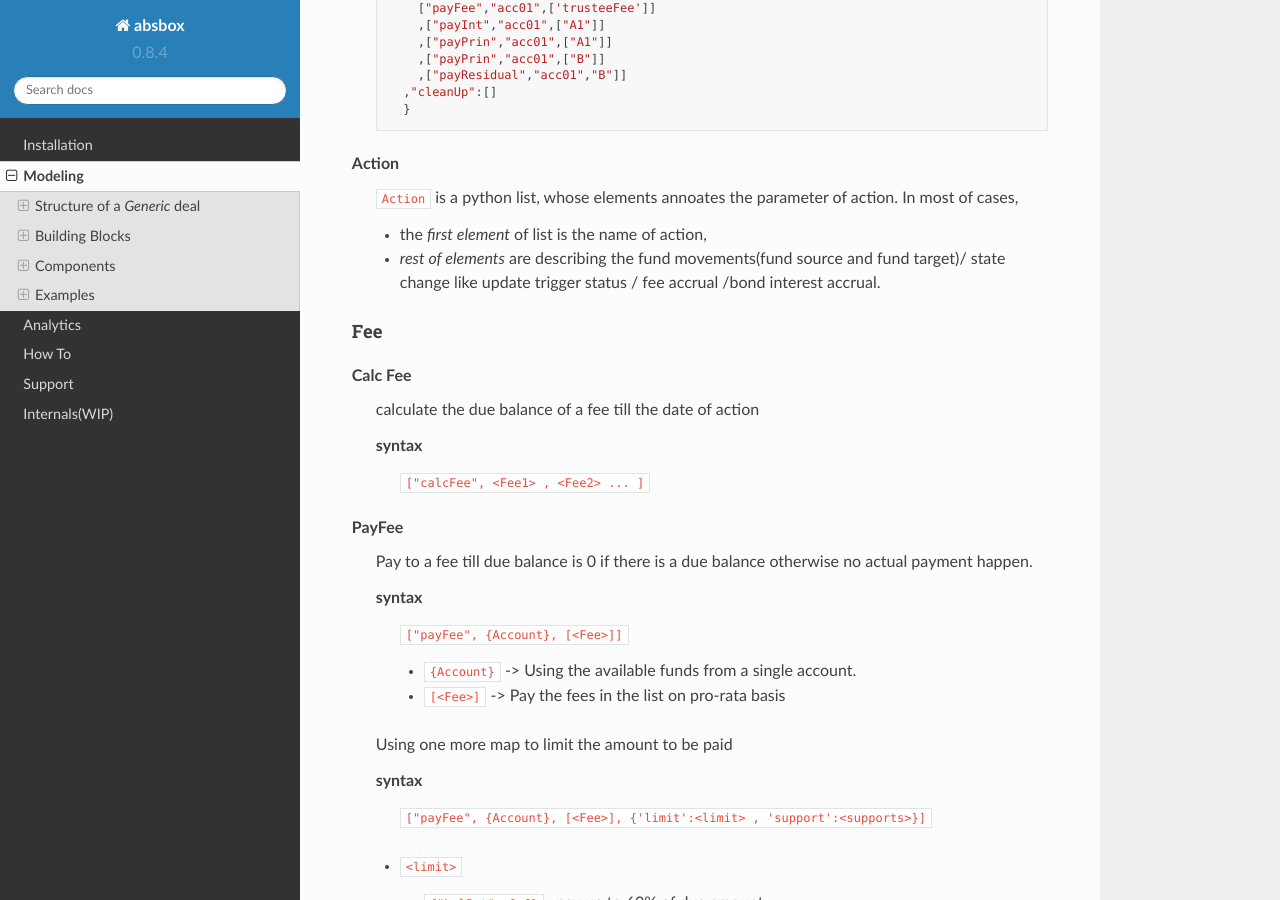
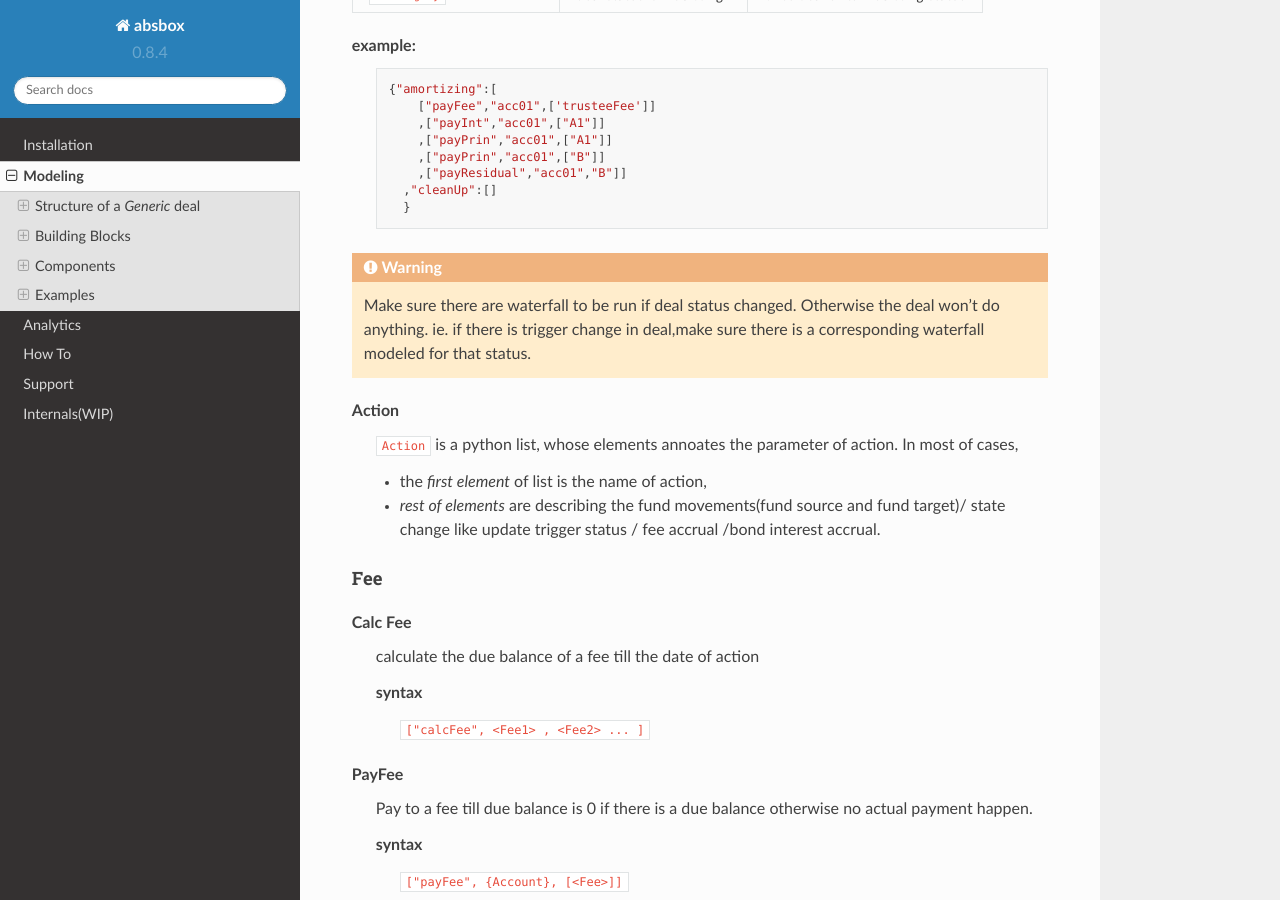
Before and after one commit to yellowbean/absbox-doc, a Sphinx documentation site: the page built from docs/source/modeling.rst, in a window 1280 px wide and 900 px high, scrolled down 25963 px. Built offline with Sphinx 7.4.7 and the Read the Docs theme 2.0.0, drawn with Linux system fonts in a browser that asks for light colours; some of the changed text lies outside the part shown.

Commit message:
update modeling

```diff
--- a/docs/source/modeling.rst
+++ b/docs/source/modeling.rst
@@ -610,7 +610,7 @@ syntax
 .. code-block:: python
 
   ("bond_service_fee"
-      ,{"type":{"pctFee":["bondBalance",0.02]}})
+      ,{"type":{"pctFee":[("bondBalance",),0.02]}})
 
 
 annualized fee
@@ -952,6 +956,7 @@ The rule was defined as a *List*, each element is a *List* with 2 elements.
 
 * 1st element describes the ``Proceeds``
 * 2nd element describes `percentage` to be allocated to each account
+
   * if it is just an `account name`,then 100% of ``Proceeds`` will be flowed into that account
 
 syntax
@@ -1309,6 +1314,10 @@ example:
         ,["payResidual","acc01","B"]]
       ,"cleanUp":[]
       }
+
+.. warning::
+
+   Make sure there are waterfall to be run if deal status changed. Otherwise the deal won't do anything. ie. if there is trigger change in deal,make sure there is a corresponding waterfall modeled for that status.
 
 
 Action
```
Also changed, not shown: other parts of docs/source/modeling.rst (+7 -3 lines).
